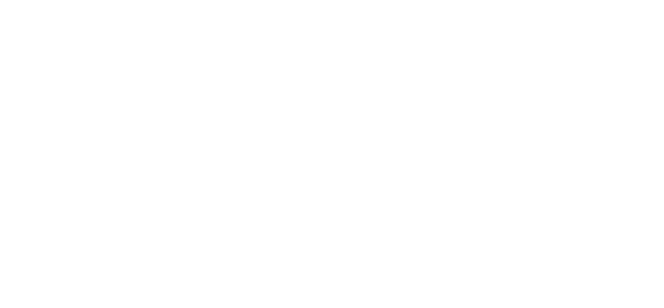
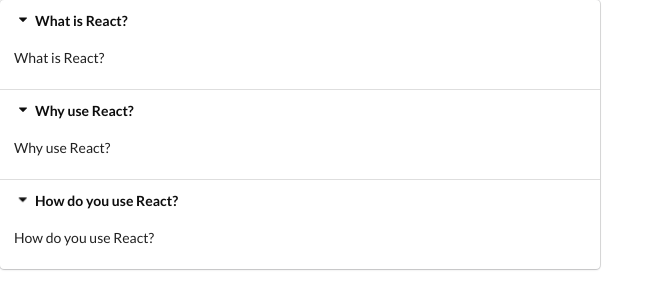
Before and after one commit to MatiasDuhalde/React-Redux-Course-Notes, a React app in the folder widgets/: page / in a window 1280 px wide. Shown: the whole page, without its empty margins (0-664 px from the left). Built offline with nearby package versions, Linux system fonts and the light colour scheme.

Commit message:
:lipstick: Add Semantic UI library and basic styling for accordion component

```diff
--- a/widgets/public/index.html
+++ b/widgets/public/index.html
@@ -5,6 +5,7 @@
     <link rel="icon" href="%PUBLIC_URL%/favicon.ico" />
     <meta name="viewport" content="width=device-width, initial-scale=1" />
     <meta name="theme-color" content="#000000" />
+    <link rel="stylesheet" href="https://cdnjs.cloudflare.com/ajax/libs/semantic-ui/2.4.1/semantic.min.css" integrity="sha512-8bHTC73gkZ7rZ7vpqUQThUDhqcNFyYi2xgDgPDHc+GXVGHXq+xPjynxIopALmOPqzo9JZj0k6OqqewdGO3EsrQ==" crossorigin="anonymous" />
     <meta
       name="description"
       content="Web site created using create-react-app"
--- /dev/null
+++ b/widgets/src/components/Accordion.js
@@ -0,0 +1,27 @@
+import React from 'react';
+
+const Accordion = ({ items }) => {
+    const onTitleClick = index => {
+        console.log('Title clicked', index);
+    };
+
+    const renderedItems = items.map((item, index) => {
+        return (
+            <React.Fragment key={item.title}>
+                <div
+                    className="title active"
+                    onClick={() => onTitleClick(index)}
+                >
+                    <i className="dropdown icon"></i>
+                    {item.title}
+                </div>
+                <div className="content active">
+                    <p>{item.title}</p>
+                </div>
+            </React.Fragment>
+        );
+    });
+    return <div className="ui styled accordion">{renderedItems}</div>;
+};
+
+export default Accordion;
--- a/widgets/src/components/App.js
+++ b/widgets/src/components/App.js
@@ -1,10 +1,26 @@
 import React from 'react';
+import Accordion from './Accordion';
+
+const items = [
+    {
+        title: 'What is React?',
+        content: 'React is a front end javascript framework',
+    },
+    {
+        title: 'Why use React?',
+        content: 'React is a favorite JS library among engineers',
+    },
+    {
+        title: 'How do you use React?',
+        content: 'You use React by creating components',
+    },
+];
 
 class App extends React.Component {
     render() {
         return (
             <div>
-                <div></div>
+                <Accordion items={items} />
             </div>
         );
     }
```
